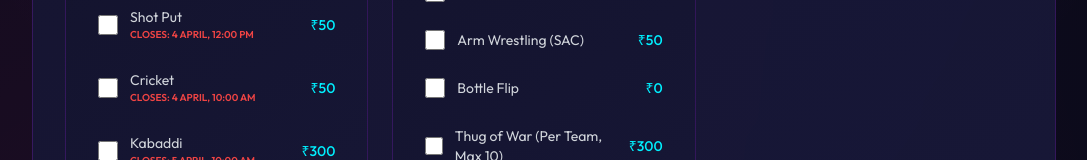
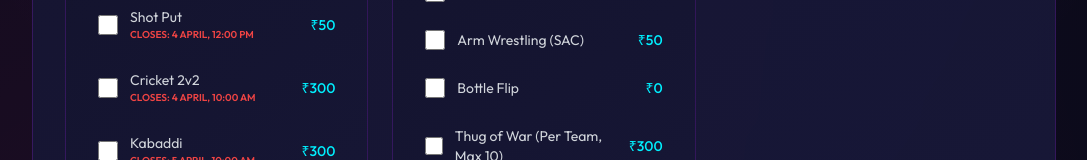
Before and after one commit to Jaishankar7655/TYF2K25, a React (Vite) app: page /register in a window 1280 px wide. Shown: the part 1548-1708 px from the top of the page, without its empty margins (96-1183 px from the left). Built offline with nearby package versions, Linux system fonts and the light colour scheme.

Commit message:
Adjust event prices in RegistrationForm
Updated prices for Pharma Quiz and Cure Creation events.

```diff
--- a/src/Components/RegistrationForm.jsx
+++ b/src/Components/RegistrationForm.jsx
@@ -63,8 +63,8 @@ const categories = [
       { name: "LAN Gaming", price: 350, closingDate: "2026-04-06T10:30:00+05:30", closingDateStr: "6 APRIL, 10:30 AM" },
       { name: "Cyber Security", price: 200, closingDate: "2026-04-07T12:30:00+05:30", closingDateStr: "7 APRIL, 12:30 PM" },
       { name: "Tech Talk", price: 0, closingDate: "2026-04-06T22:30:00+05:30", closingDateStr: "6 APRIL, 10:30 PM" },
-      { name: "Pharma Quiz", price: 100, closingDate: "2026-04-07T13:00:00+05:30", closingDateStr: "7 APRIL, 1:00 PM" },
-      { name: "Cure Creation", price: 100, closingDate: "2026-04-06T11:00:00+05:30", closingDateStr: "6 APRIL, 11:00 AM" },
+      { name: "Pharma Quiz", price: 50, closingDate: "2026-04-07T13:00:00+05:30", closingDateStr: "7 APRIL, 1:00 PM" },
+      { name: "Cure Creation", price: 50, closingDate: "2026-04-06T11:00:00+05:30", closingDateStr: "6 APRIL, 11:00 AM" },
     ],
   },
   {
@@ -75,7 +75,7 @@ const categories = [
       { name: "Javelin Throw", price: 50, closingDate: "2026-04-04T10:00:00+05:30", closingDateStr: "4 APRIL, 10:00 AM" },
       { name: "Badminton", price: 50, closingDate: "2026-04-05T10:00:00+05:30", closingDateStr: "5 APRIL, 10:00 AM" },
       { name: "Shot Put", price: 50, closingDate: "2026-04-04T12:00:00+05:30", closingDateStr: "4 APRIL, 12:00 PM" },
-      { name: "Cricket", price: 50, closingDate: "2026-04-04T10:00:00+05:30", closingDateStr: "4 APRIL, 10:00 AM" },
+      { name: "Cricket 2v2 ", price: 300, closingDate: "2026-04-04T10:00:00+05:30", closingDateStr: "4 APRIL, 10:00 AM" },
       { name: "Kabaddi", price: 300, closingDate: "2026-04-05T10:00:00+05:30", closingDateStr: "5 APRIL, 10:00 AM" },
       { name: "Kho-Kho", price: 300, closingDate: "2026-04-05T11:00:00+05:30", closingDateStr: "5 APRIL, 11:00 AM" },
       { name: "Tug of War", price: 50, closingDate: "2026-04-05T11:00:00+05:30", closingDateStr: "5 APRIL, 11:00 AM" },
```
